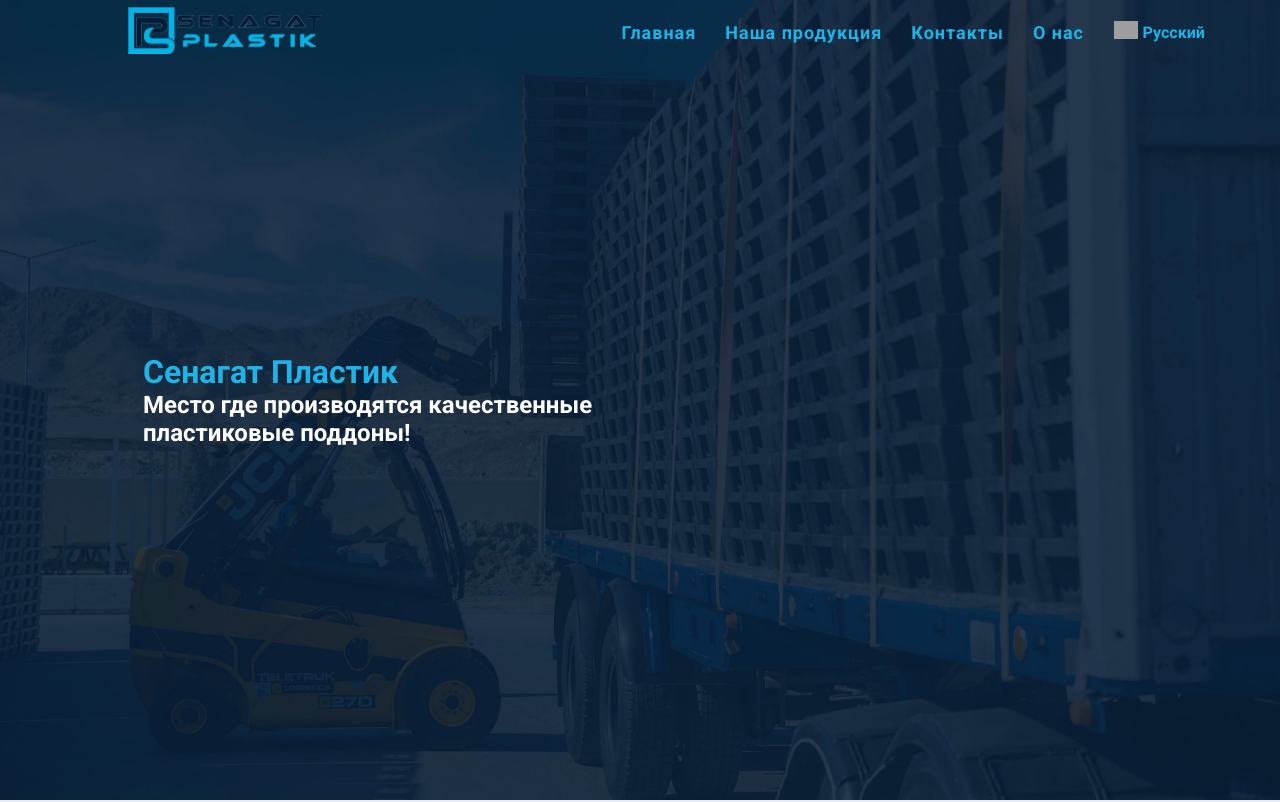
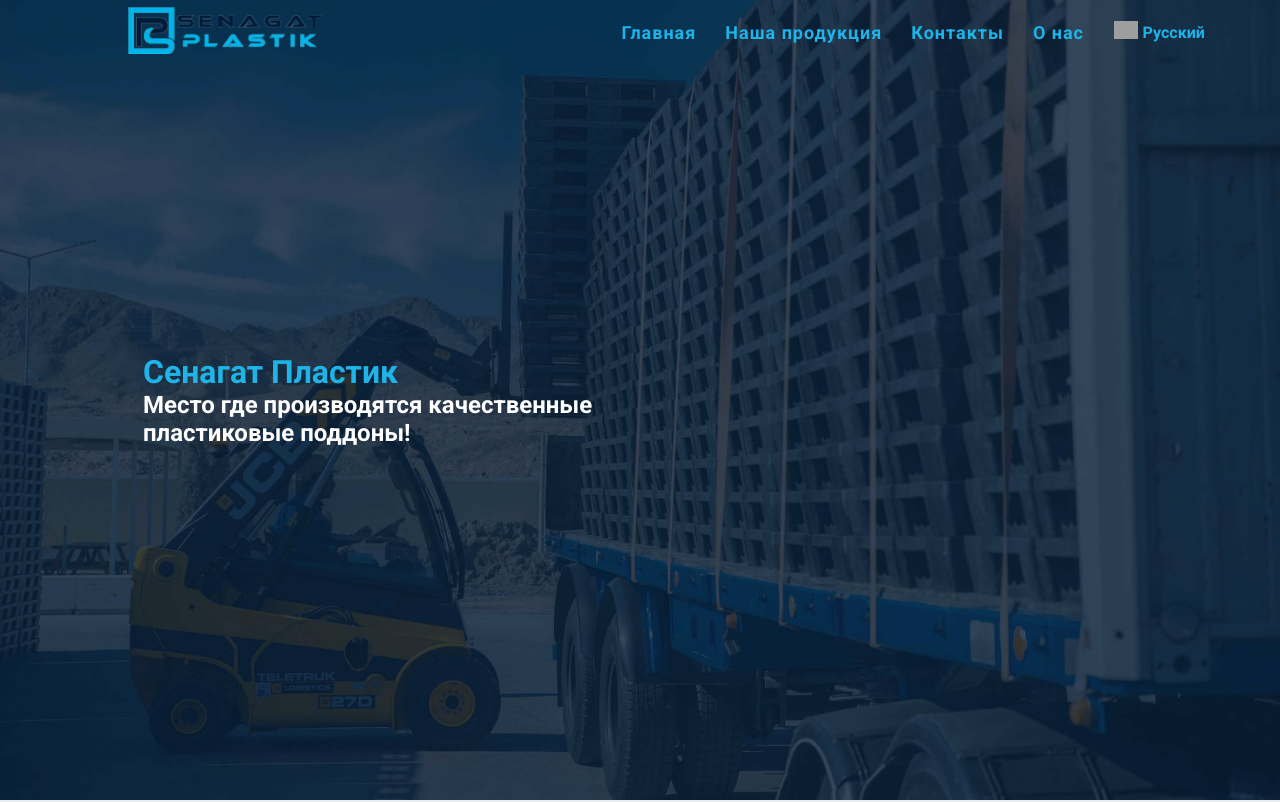
Before and after one commit to tmdevgroup/sp, a plain HTML site: page index.html in a window 1280 px wide. Shown: the top 802 px of the page. Drawn offline with Linux system fonts and the light colour scheme; grey boxes are pictures that could not be loaded.

Commit message:
Update style.css

```diff
--- a/css/style.css
+++ b/css/style.css
@@ -276,7 +276,7 @@
   left: 0;
   right: 0;
   bottom: 0;
-  background-color: rgba(9, 33, 58, 0.6);
+  background-color: rgba(9, 33, 58, 0.4);
   z-index: 0;
 }
 .fullscreen .title {
```
